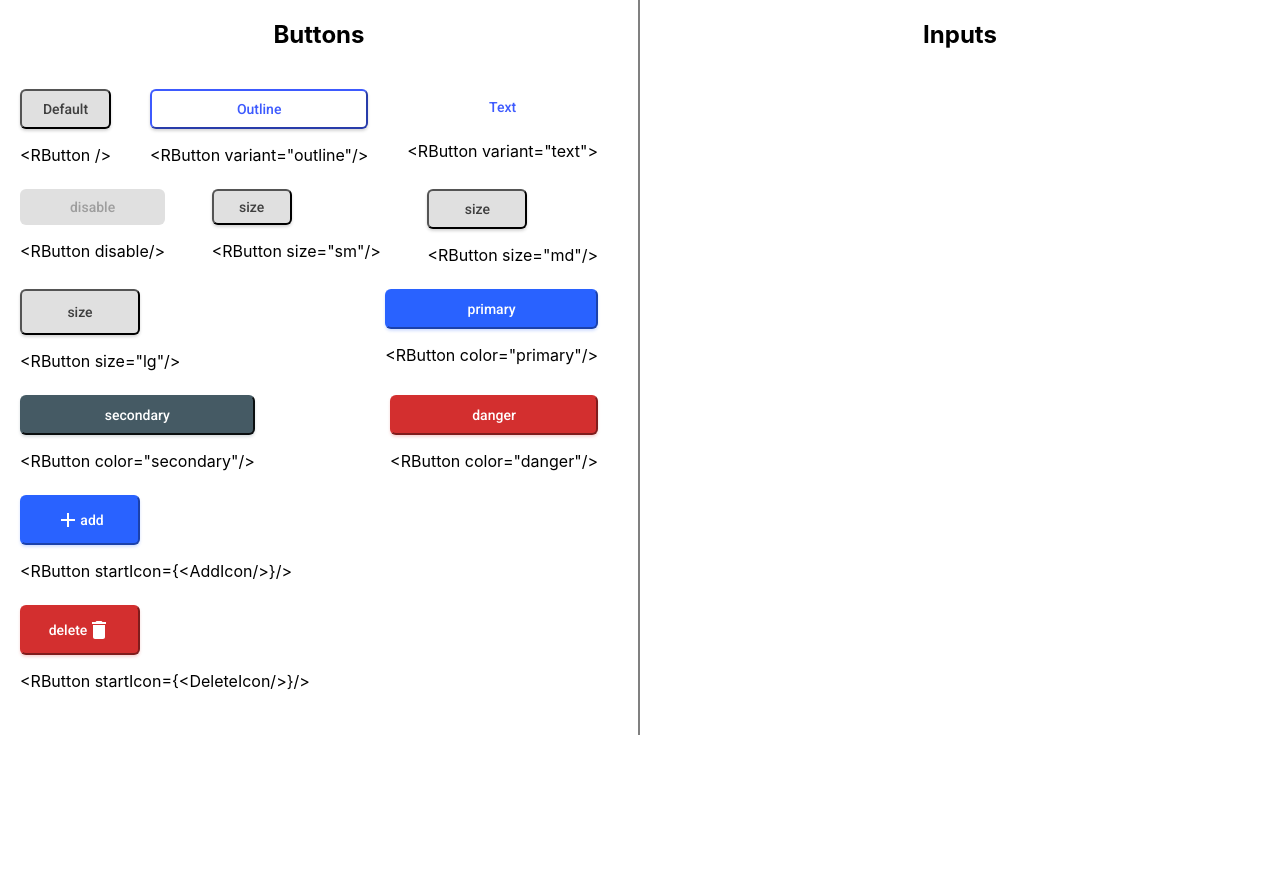
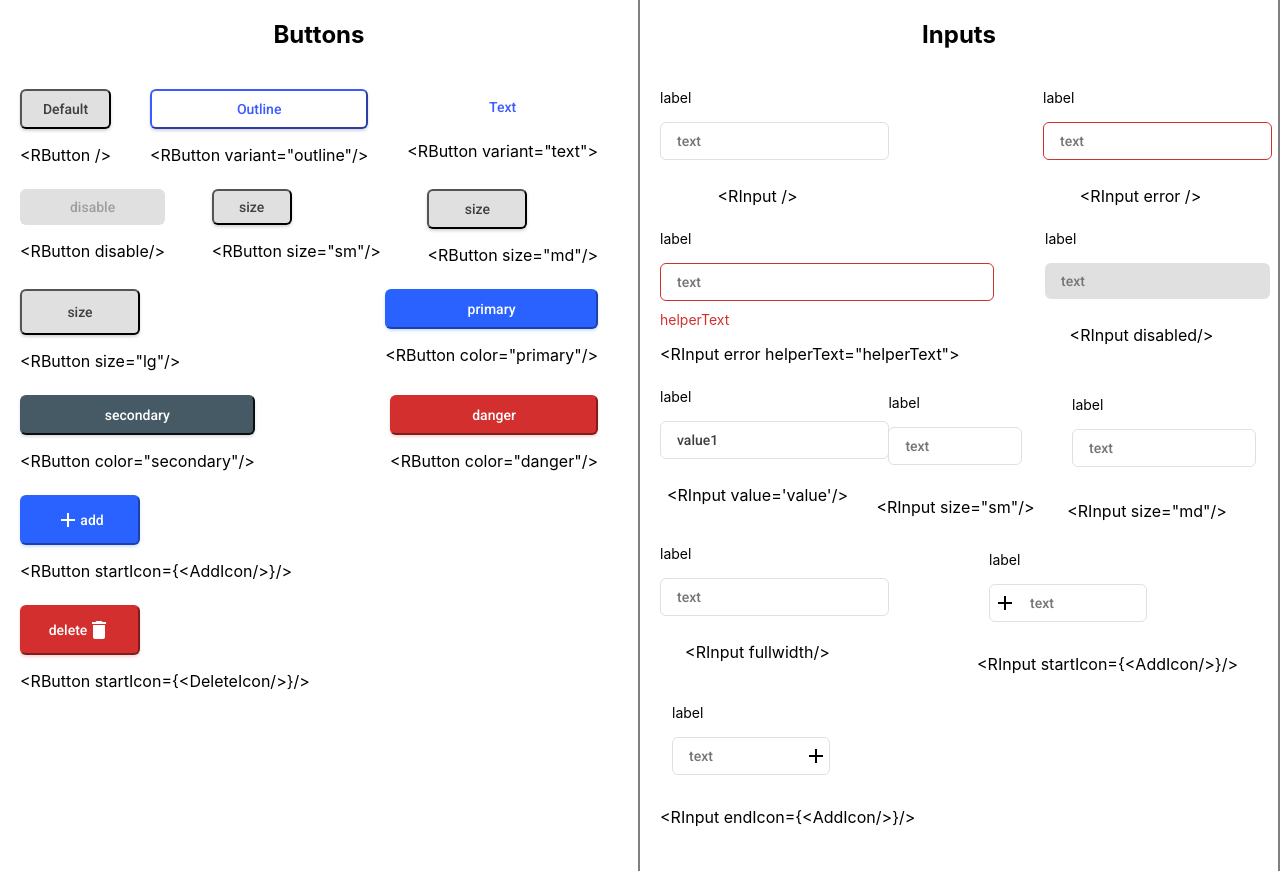
Before and after one commit to UlyanaKucherenko/react-components, a React (Create React App) app: page / in a window 1280 px wide. Before the commit the page ends 800 px from the top, so only its background shows below. Built offline with nearby package versions, Linux system fonts and the light colour scheme.

Commit message:
added RInput component

```diff
--- /dev/null
+++ b/src/components/Inputs/Inputs.jsx
@@ -0,0 +1,74 @@
+import React from "react";
+import classes from "../Inputs/Inputs.module.css";
+import RInput from "../common/RInput/RInput";
+import AddIcon from '@material-ui/icons/Add';
+
+const Inputs = () => {
+
+  const names = {
+    "base": "<RInput />",
+    "error": '<RInput error />',
+    "helperText": '<RInput error helperText="helperText">',
+    "disabled": "<RInput disabled/>",
+    "value": "<RInput value='value'/>",
+    "startIcon": '<RInput startIcon={<AddIcon/>}/>',
+    "endIcon": '<RInput endIcon={<AddIcon/>}/>',
+    "smSize": '<RInput size="sm"/>',
+    "mdSize": '<RInput size="md"/>',
+    "fullwidth": '<RInput fullwidth/>',
+  }
+
+  function handelInput (event) {
+    console.log('input=>', event.target.value)
+  }
+
+  return (
+    <div className={classes.container}>
+      <h2>Inputs</h2>
+      <div className={classes.content}>
+        <div className={classes.element}>
+         <RInput label="label" type="text" placeholder="text" onChange={handelInput} />
+          <div className={classes.name}>{names.base}</div>
+        </div>
+        <div className={classes.element}>
+          <RInput label="label" type="text" placeholder="text" error/>
+          <div className={classes.name}>{names.error}</div>
+        </div>
+        <div className={classes.element}>
+          <RInput label="label" type="text" placeholder="text" error helperText="helperText"/>
+          <div className={classes.name}>{names.helperText}</div>
+        </div>
+        <div className={classes.element}>
+          <RInput label="label" type="text" placeholder="text" disabled/>
+          <div className={classes.name}>{names.disabled}</div>
+        </div>
+        <div className={classes.element}>
+          <RInput label="label" type="text" placeholder="text" value="value1"/>
+          <div className={classes.name}>{names.value}</div>
+        </div>
+        <div className={classes.element}>
+          <RInput label="label" type="text" placeholder="text" size="sm"/>
+          <div className={classes.name}>{names.smSize}</div>
+        </div>
+        <div className={classes.element}>
+          <RInput label="label" type="text" placeholder="text" size="md"/>
+          <div className={classes.name}>{names.mdSize}</div>
+        </div>
+        <div className={classes.element}>
+          <RInput label="label" type="text" placeholder="text" fullwidth/>
+          <div className={classes.name}>{names.fullwidth}</div>
+        </div>
+        <div className={classes.element}>
+          <RInput label="label" type="text" placeholder="text" size="sm" startIcon={<AddIcon/>}/>
+          <div className={classes.name}>{names.startIcon}</div>
+        </div>
+        <div className={classes.element}>
+          <RInput label="label" type="text" placeholder="text" size="sm" endIcon={<AddIcon/>}/>
+          <div className={classes.name}>{names.endIcon}</div>
+        </div>
+      </div>
+    </div>
+  )
+}
+
+export default Inputs
--- /dev/null
+++ b/src/components/Inputs/Inputs.module.css
@@ -0,0 +1,18 @@
+.container {
+    border-right: 2px solid grey;
+}
+
+.content {
+    display: flex;
+    flex-wrap: wrap;
+    justify-content: space-between;
+    padding: 20px;
+}
+.element {
+    margin-bottom: 24px;
+    margin-right: 20px;
+}
+.name {
+    margin-top: 16px;
+    display: block;
+}
--- /dev/null
+++ b/src/components/common/RInput/RInput.jsx
@@ -0,0 +1,44 @@
+import React from "react";
+import classes from "./RInput.module.css";
+import clsx from "clsx";
+
+const RInput = ({label, type, placeholder, value, onChange, error, helperText, disabled, size, fullwidth, startIcon, endIcon}) => {
+  return(
+    <label className={clsx(
+      classes.label,
+      size ? classes[`size-${size}`]: '',
+    )}>
+      <span className={classes.labelText}>{label}</span>
+      {startIcon ? <div className={classes.iconL}>{startIcon}</div> : ''}
+      {endIcon ? <div className={classes.iconR}>{endIcon}</div> : ''}
+      <input
+        type={type}
+        placeholder={placeholder}
+        disabled={disabled}
+        defaultValue={value}
+        onChange={onChange}
+        className={
+        clsx(
+          classes.base,
+          error ? classes.error: '',
+          disabled ? classes.disabled: '',
+          fullwidth ? classes.fullwidth: '',
+          startIcon ? classes.startIcon: '',
+          endIcon ? classes.endIcon: '',
+          )
+      }
+      />
+      <span className={
+        clsx(
+          classes.helperText,
+          error ? classes.error: ''
+        )
+       }
+      >
+        {helperText}
+      </span>
+    </label>
+  )
+}
+
+export default RInput;
--- /dev/null
+++ b/src/components/common/RInput/RInput.module.css
@@ -0,0 +1,97 @@
+@import url('https://fonts.googleapis.com/css2?family=Roboto:wght@400;500;700&display=swap');
+
+.label {
+    display: flex;
+    flex-direction: column;
+    align-items: flex-start;
+    position: relative;
+    width: 100%;
+}
+
+.labelText {
+    margin-bottom: 16px;
+    font-size: 14px;
+}
+
+.helperText {
+    margin-top: 10px;
+    font-size: 14px;
+}
+
+.helperText.error {
+    color: #D32F2F;
+}
+
+.base {
+    padding: 8px 16px;
+    width: 100%;
+    border: 1px solid #E0E0E0;
+    border-radius: 6px;
+    outline: none;
+    font-family: 'Roboto', sans-serif;
+    font-style: normal;
+    font-weight: 500;
+    font-size: 14px;
+    line-height: 20px;
+    color: #3F3F3F;
+}
+
+.base:hover {
+    border-color: #AEAEAE;
+}
+
+.base:focus {
+    border-color: #3D5AFE;
+}
+
+
+.error,
+.error:focus {
+    border-color: #D32F2F;
+}
+
+.disabled,
+.disabled:hover,
+.disabled:focus,
+.disabled:active {
+    background-color: #E0E0E0;
+    border: none;
+    color: #9E9E9E;
+    cursor: not-allowed;
+}
+
+
+.size-md {
+    max-width: 150px;
+    padding: 8px 16px;
+}
+
+.size-sm {
+    max-width: 100px;
+    padding: 6px 12px;
+}
+
+.fullwidth {
+    width: 100%;
+}
+
+.iconL,
+.iconR {
+    position: absolute;
+    top: 50%;
+}
+.iconL{
+    left: 16px;
+}
+
+.iconR {
+    right: -44px;
+}
+
+.startIcon {
+    padding-left: 40px;
+}
+
+.endIcon {
+    padding-right: 40px;
+}
--- a/src/pages/Components/MainComponents.jsx
+++ b/src/pages/Components/MainComponents.jsx
@@ -1,14 +1,13 @@
 import React from "react";
 import Buttons from "../../components/Buttons/Buttons";
 import classes from "./MainComponents.module.css";
+import Inputs from "../../components/Inputs/Inputs";
 
 const MainComponents = () => {
   return(
     <div className={classes.container}>
       <Buttons/>
-      <div>
-        <h2>Inputs</h2>
-      </div>
+      <Inputs />
     </div>
   )
 }
```
